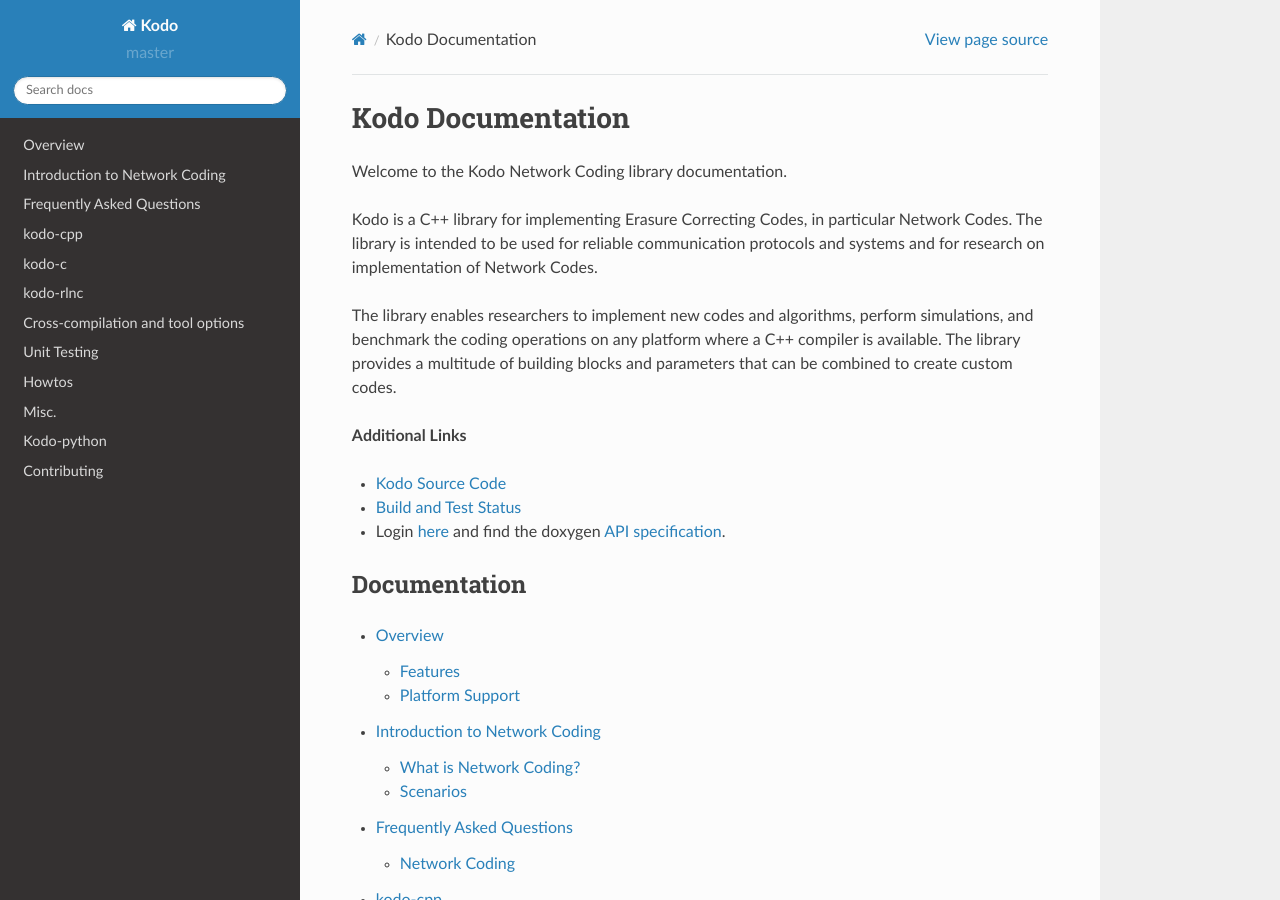
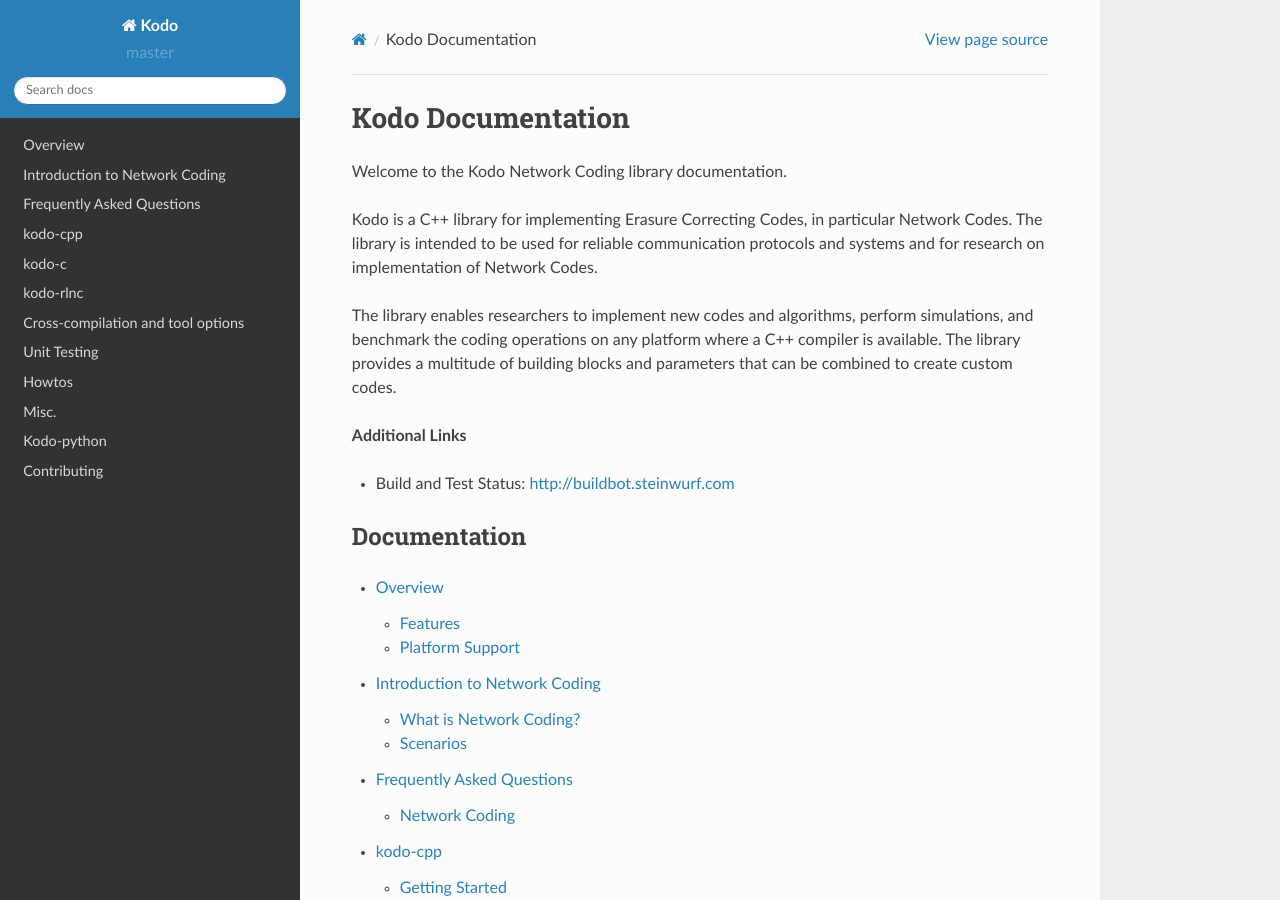
Before and after one commit to steinwurf/steinwurf-docs, a Sphinx documentation site: the page built from source/index.rst, in a window 1280 px wide and 900 px high. Built offline with Sphinx 7.4.7 and the Read the Docs theme 2.0.0, drawn with Linux system fonts in a browser that asks for light colours; pages that are not in the unit, such as notebooks, are missing from menus.

```diff
--- a/source/index.rst
+++ b/source/index.rst
@@ -20,12 +20,7 @@
 
 **Additional Links**
 
-* `Kodo Source Code`_
-* `Build and Test Status`_
-* Login `here <http://bongo.steinwurf.com>`_ and find the doxygen `API specification <http://bongo.steinwurf.com/files/private/doxygen/kodo>`_.
-
-.. _Kodo Source Code: https://github.com/steinwurf/kodo
-.. _Build and Test Status: http://buildbot.steinwurf.com
+* Build and Test Status: http://buildbot.steinwurf.com
 
 
 Documentation
```
Also changed, not shown: source/unittest.rst (+6 -8 lines).
